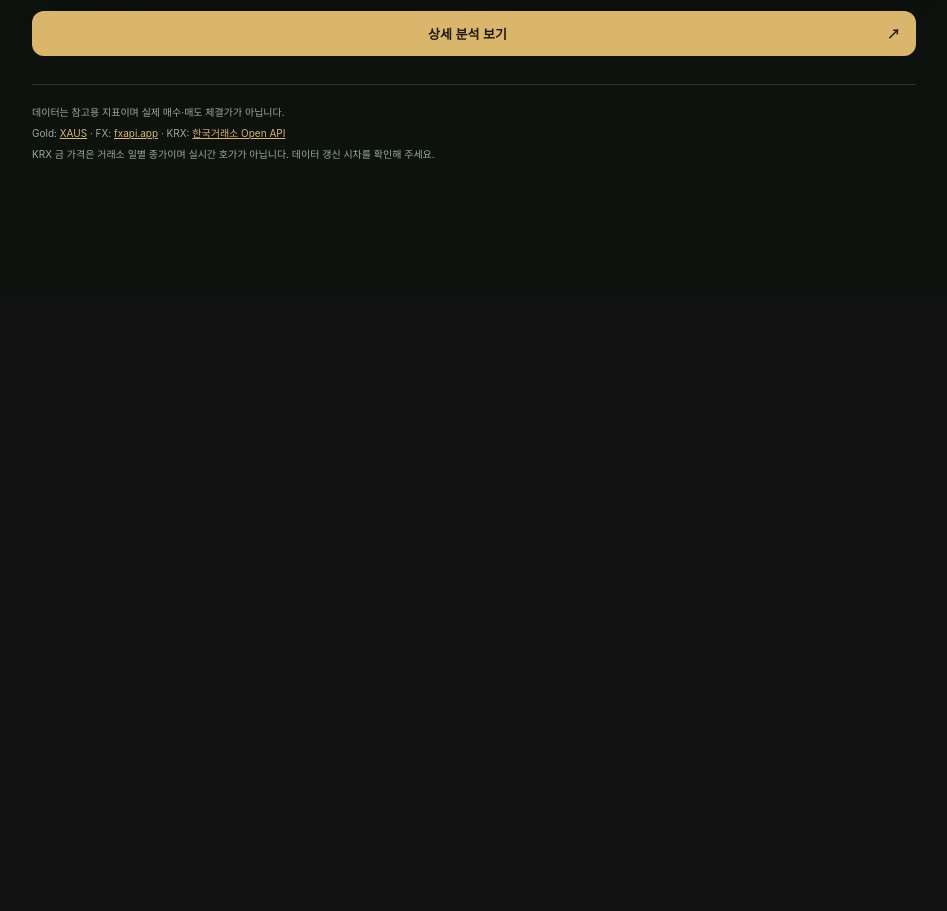
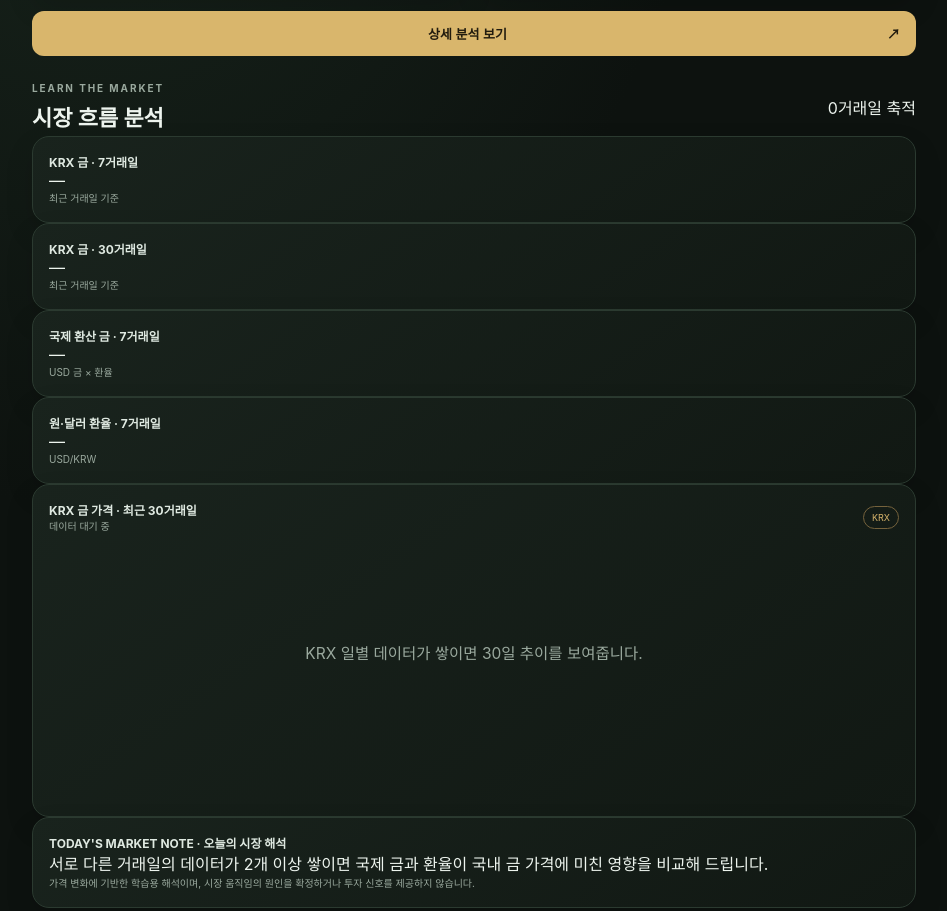
Before and after one commit to superjake3/my-rss-manager, a plain HTML site: page market-dashboard/index.html in a window 1280 px wide. Shown: the part 504-1415 px from the top of the page, without its empty margins (166-1113 px from the left). Before the commit the page ends 800 px from the top, so only its background shows below. Drawn offline with Linux system fonts and the light colour scheme; no server answers.

Commit message:
Add market learning and historical analysis section

```diff
--- a/market-dashboard/index.html
+++ b/market-dashboard/index.html
@@ -23,5 +23,16 @@
 <article class="panel chart-panel"><div class="chart-heading"><div><div class="panel-title">국제 금 가격 기록</div><div id="chartCaption" class="panel-note">앱을 켜 둔 동안 수집한 USD/oz 기록</div></div><span class="live-tag">XAU</span></div><svg id="goldChart" viewBox="0 0 720 220" role="img" aria-label="국제 금 가격 기록 그래프"></svg></article>
 <article class="panel explain-panel"><div class="panel-title">지표를 읽는 방법</div><ul><li><strong>국제 금</strong> — 달러 기준 금 가격.</li><li><strong>USD/KRW</strong> — 달러당 원화 환율.</li><li><strong>KRX 금시장</strong> — 한국거래소 금 현물시장에서 형성된 일별 종가(원/g).</li><li><strong>DOMESTIC PRICE GAP</strong> — KRX 종가와 국제 금 원화 환산 기준가의 차이. 두 데이터의 기준 시각이 다를 수 있어 참고 지표로 봐야 함.</li></ul></article>
 </section>
+<section id="learningView" class="learning-view">
+<div class="section-title"><div><div class="eyebrow">LEARN THE MARKET</div><h2>시장 흐름 분석</h2></div><span id="historyCount" class="history-count">데이터 대기 중</span></div>
+<div class="insight-grid">
+<article class="panel"><div class="panel-title">KRX 금 · 7거래일</div><div id="krx7d" class="insight-change flat">—</div><div class="panel-note">최근 거래일 기준</div></article>
+<article class="panel"><div class="panel-title">KRX 금 · 30거래일</div><div id="krx30d" class="insight-change flat">—</div><div class="panel-note">최근 거래일 기준</div></article>
+<article class="panel"><div class="panel-title">국제 환산 금 · 7거래일</div><div id="spot7d" class="insight-change flat">—</div><div class="panel-note">USD 금 × 환율</div></article>
+<article class="panel"><div class="panel-title">원·달러 환율 · 7거래일</div><div id="fx7d" class="insight-change flat">—</div><div class="panel-note">USD/KRW</div></article>
+</div>
+<article class="panel chart-panel"><div class="chart-heading"><div><div class="panel-title">KRX 금 가격 · 최근 30거래일</div><div id="historyLatest" class="panel-note">데이터 대기 중</div></div><span class="live-tag">KRX</span></div><svg id="historyChart" viewBox="0 0 720 220" role="img" aria-label="KRX 금시장 최근 30거래일 가격 그래프"></svg></article>
+<article class="panel explain-panel"><div class="panel-title">TODAY'S MARKET NOTE · 오늘의 시장 해석</div><div id="dailyLesson" class="daily-lesson">데이터가 쌓이면 국제 금 가격과 환율이 국내 금 가격에 미친 영향을 비교해 드립니다.</div><div class="panel-note">가격 변화에 기반한 학습용 해석이며, 시장 움직임의 원인을 확정하거나 투자 신호를 제공하지 않습니다.</div></article>
+</section>
 <footer><p>데이터는 참고용 지표이며 실제 매수·매도 체결가가 아닙니다.</p><p>Gold: <a href="https://xaus.com/api/" target="_blank" rel="noopener">XAUS</a> · FX: <a href="https://fxapi.app/" target="_blank" rel="noopener">fxapi.app</a> · KRX: <a href="https://openapi.krx.co.kr/" target="_blank" rel="noopener">한국거래소 Open API</a></p><p>KRX 금 가격은 거래소 일별 종가이며 실시간 호가가 아닙니다. 데이터 갱신 시차를 확인해 주세요.</p></footer>
-</main><script src="./app.js"></script></body></html>
+</main><script src="./app.js"></script><script src="./insights.js"></script></body></html>
```
